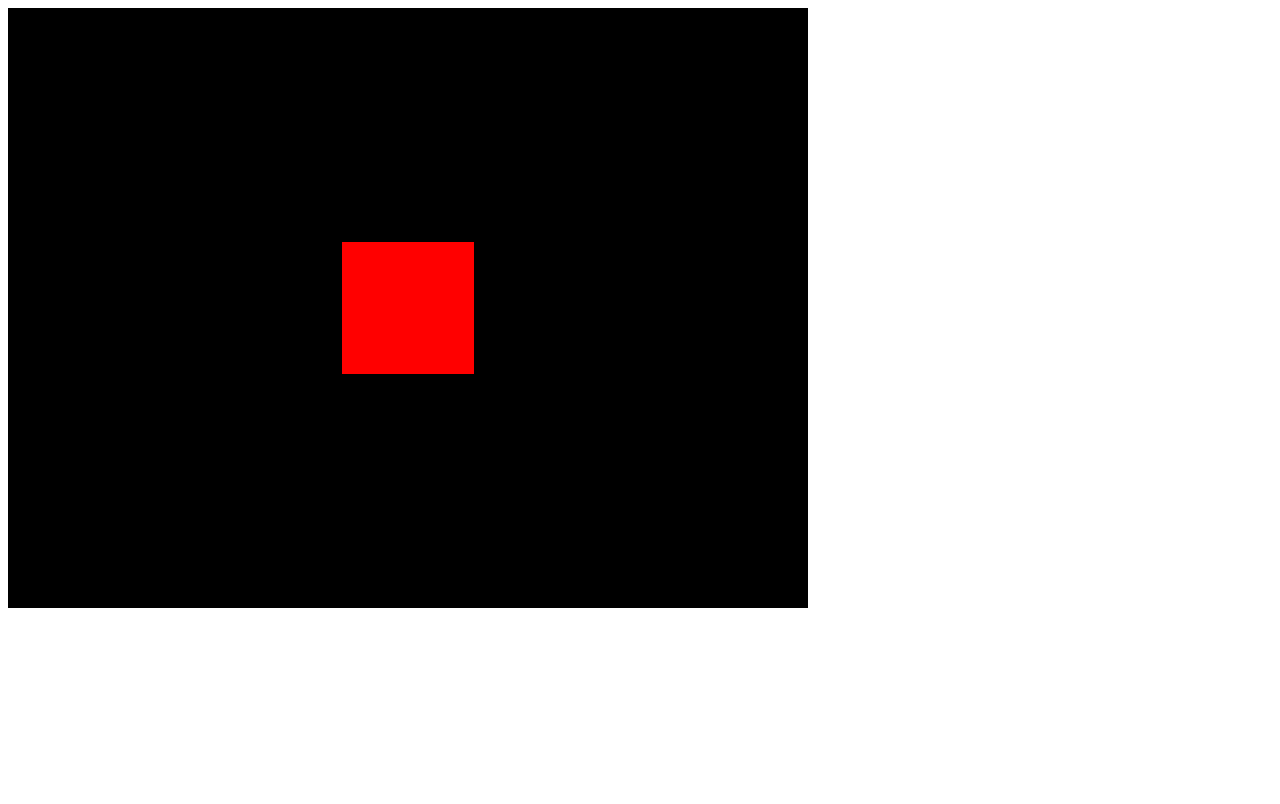
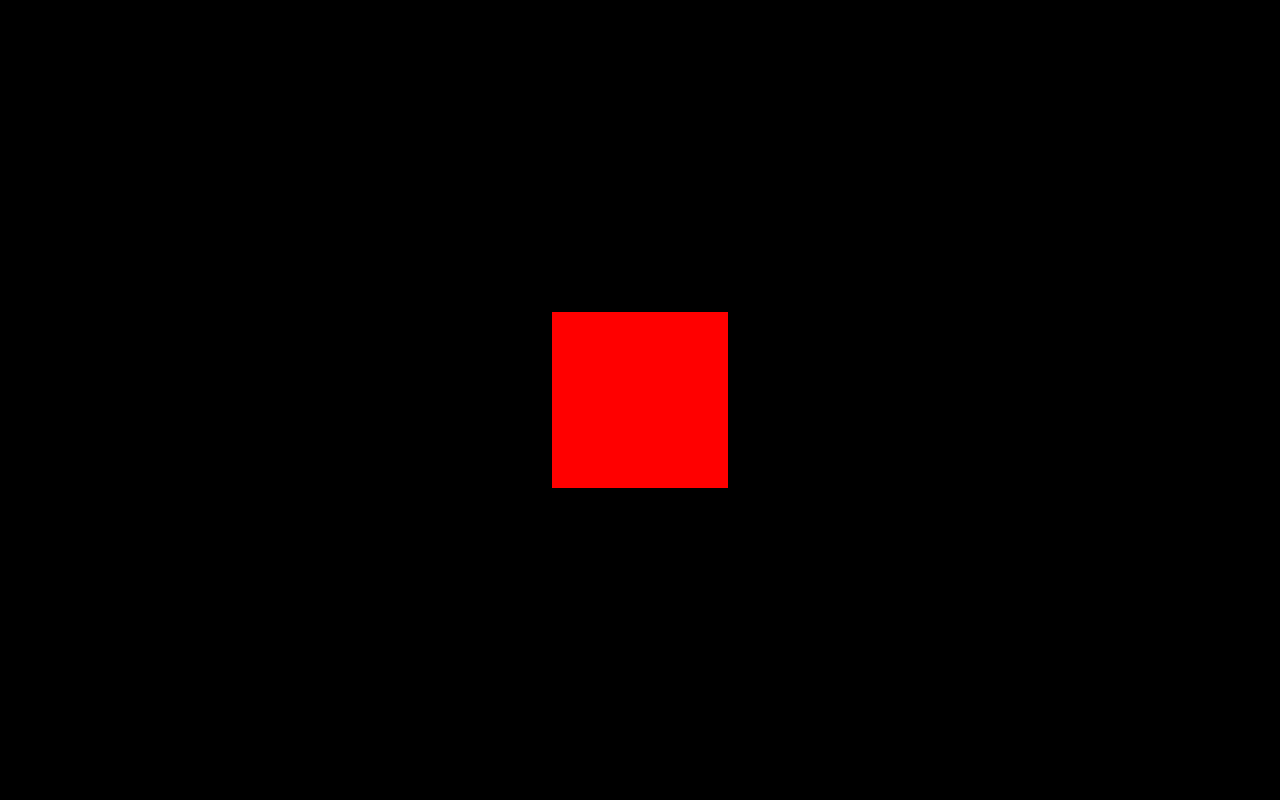
Before and after one commit to dhirajs16/3js, a website built with Vite: page lesson_6/index.html in a window 1280 px wide. Built offline with nearby package versions, Linux system fonts and the light colour scheme.

Commit message:
Windows and Resize

```diff
--- a/lesson_6/index.html
+++ b/lesson_6/index.html
@@ -3,6 +3,7 @@
   <head>
     <meta charset="UTF-8" />
     <meta name="viewport" content="width=device-width, initial-scale=1.0" />
+    <link rel="stylesheet" href="styles.css">
     <title>Animation</title>
   </head>
   <body>
--- a/lesson_6/main.js
+++ b/lesson_6/main.js
@@ -15,18 +15,30 @@ const mesh = new THREE.Mesh(
 )
 scene.add(mesh)
 
-// camera
+// size and resize
 const size = {
-    width: 800,
-    height: 600
+    width: window.innerWidth,
+    height: window.innerHeight
 }
 const aspectRatio = size.width / size.height
+
+window.addEventListener('resize', () => {
+    size.width = window.innerWidth
+    size.height = window.innerHeight
+
+    camera.aspect = size.width / size.height
+    camera.updateProjectionMatrix()
+    renderer.setSize(size.width, size.height)
+})
+
+// camera
 const camera = new THREE.PerspectiveCamera(45, aspectRatio, 0.1, 100)
 camera.position.set(0, 0, 6)
 scene.add(camera)
 
 // controls
 const controls = new OrbitControls(camera, canvas)
+controls.enabled = true
 controls.enableDamping = true
 
 // renderer
--- /dev/null
+++ b/lesson_6/styles.css
@@ -0,0 +1,13 @@
+html, body {
+    margin: 0;
+    padding: 0;
+    scrollbar-width: none;
+    overflow: hidden;
+}
+
+
+#display {
+    top: 0;
+    left: 0;
+    outline: none;
+}
```
